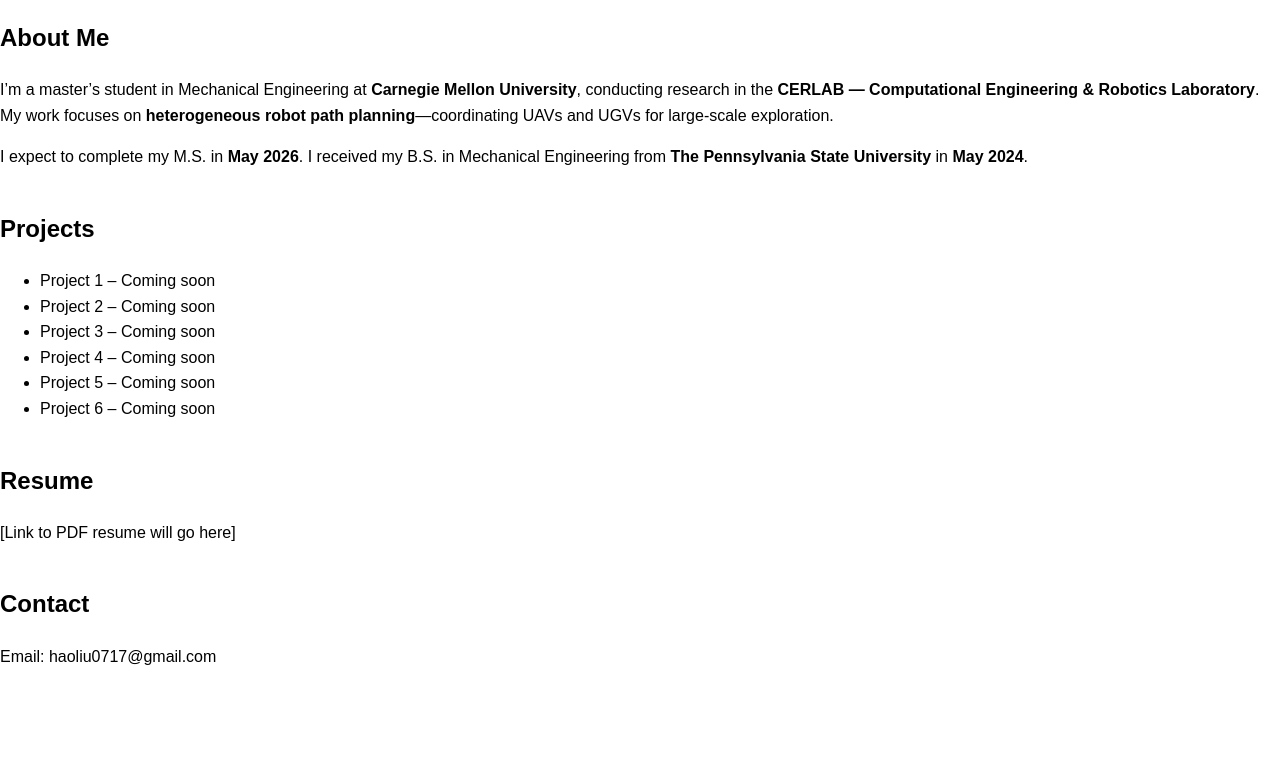
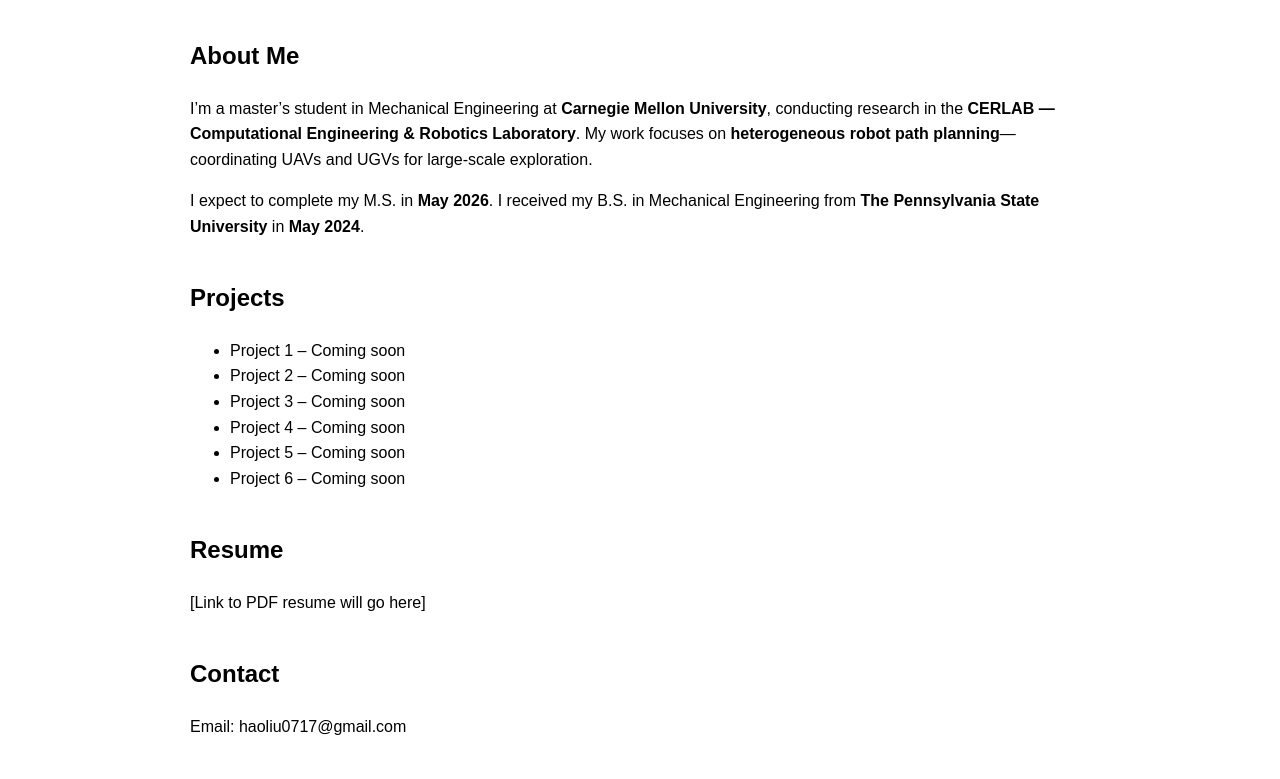
Before and after one commit to Maozaoaoo/Maozaoaoo.github.io, a plain HTML site: page index.html in a window 1280 px wide. Shown: the part 141-920 px from the top of the page. Before the commit the page ends 826 px from the top, so only its background shows below. Drawn offline with Linux system fonts and the light colour scheme.

Commit message:
Update index.html

```diff
--- a/index.html
+++ b/index.html
@@ -4,18 +4,15 @@
   <meta charset="UTF-8" />
   <title>My Engineering Portfolio</title>
   <style>
-    /* 全局排版 */
     html, body { margin: 0; padding: 0; }
     body { font-family: Arial, sans-serif; line-height: 1.6; }
 
-    /* 居中的单栏容器 */
     .container {
-      max-width: 900px;      /* 单栏最大宽度，可改成 760~980px */
-      width: 92%;            /* 小屏占比 */
-      margin: 40px auto;     /* 关键：水平居中 */
+      max-width: 900px;
+      width: 92%;
+      margin: 40px auto;
     }
 
-    /* 居中标题与导航 */
     h1, nav { text-align: center; }
     nav a {
       display: inline-block;
@@ -28,7 +25,8 @@
   </style>
 </head>
 
-  <h1>Hao Liu</h1>
+<body>
+  <div class="container">  <h1>Hao Liu</h1>
     <nav>
       <a href="#about">About Me</a>
       <a href="#projects">Research and Publications</a>
@@ -73,5 +71,4 @@
       <p>Email: haoliu0717@gmail.com</p>
     </section>
 
-</body>
-</html>
+  </div> </body>
```
Lines whose indentation alone changed are shown as unchanged.
